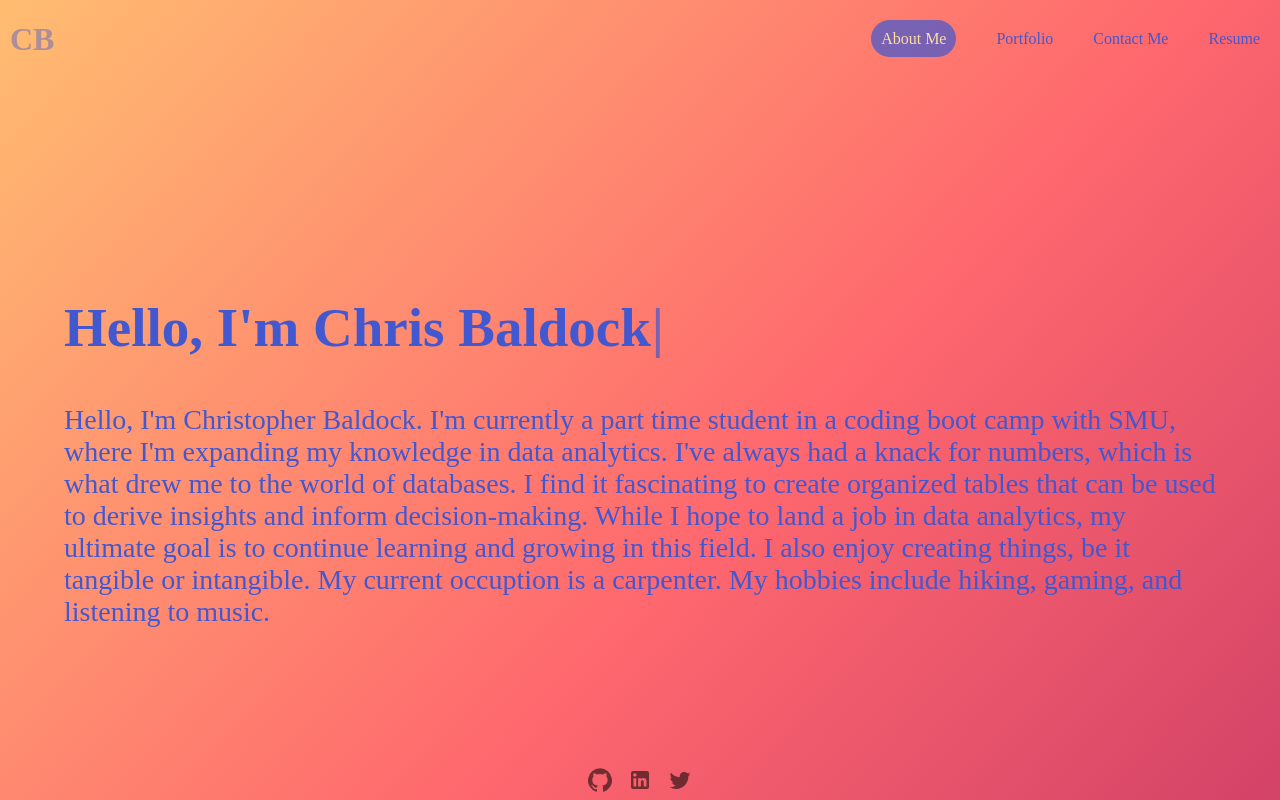
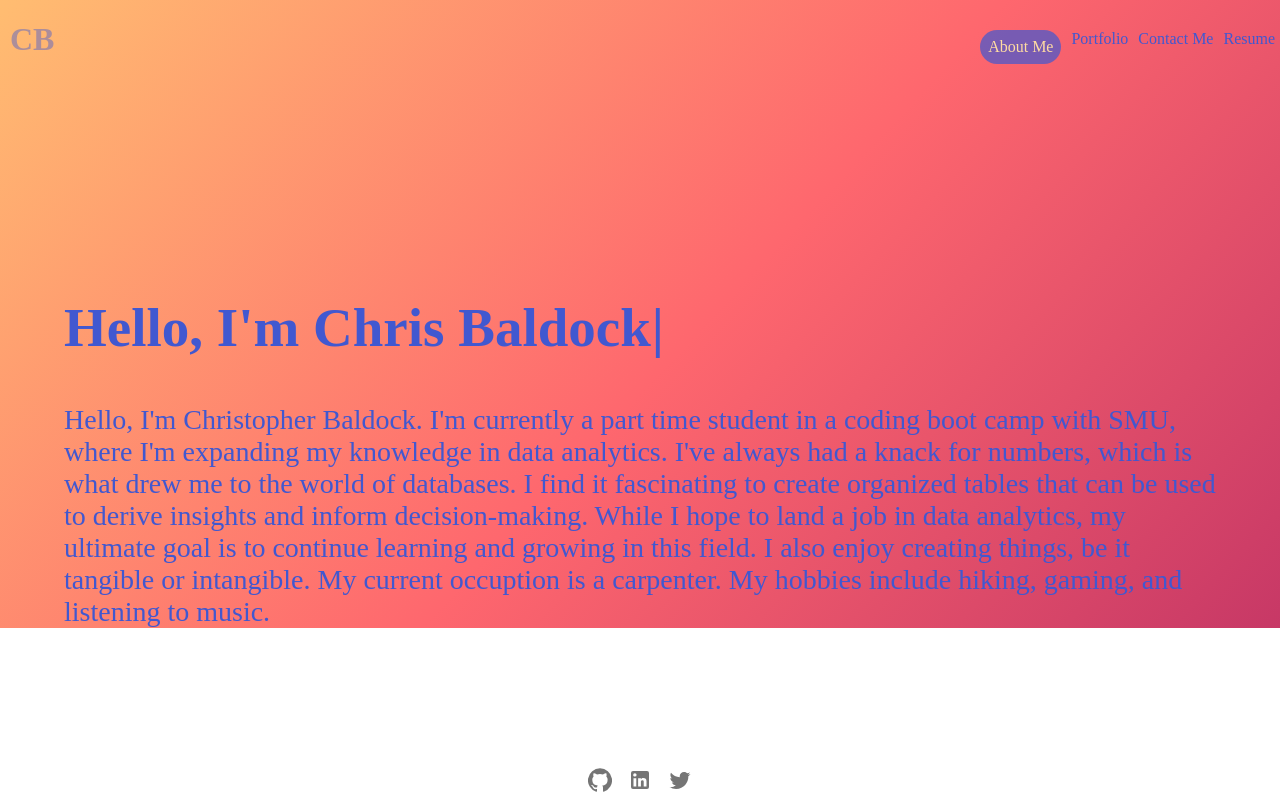
Before and after one commit to CBaldock2/Portfolio, a React (Create React App) app: page / in a window 1280 px wide. Shown: the top 800 px of the page. Built offline with nearby package versions, Linux system fonts and the light colour scheme; the HTML template or start-up script is replaced by a standard one.

Commit message:
fixes navbar styling and background color

```diff
--- a/src/components/Navigation.js
+++ b/src/components/Navigation.js
@@ -27,7 +27,7 @@ export default function Navigation() {
     const pageSwitch = (page) => setCurrentPage(page);
 
     return (
-        <div>
+        <div className="test">
             <Header currentPage={currentPage} pageSwitch={pageSwitch} />
             <main>
                 {renderPage()}
--- a/src/components/header.js
+++ b/src/components/header.js
@@ -8,11 +8,13 @@ function Header({ currentPage, pageSwitch }) {
             <nav className='navbar'>
                 <section
                      style={{
-                         marginLeft: 'auto'
+                         marginLeft: 'auto',
+                         display: 'flex',
+                         justifyContent: 'flex-end',
                      }}
                 >
-                    <ul className='nav navTabs'>
-                        <li className='aboutTab'>
+                    <ul className='nav navTabs' >
+                        <li className='aboutTab' >
                             <a
                                 href='#About'
                                 onClick={() => pageSwitch('About')}
@@ -21,7 +23,7 @@ function Header({ currentPage, pageSwitch }) {
                                 About Me
                             </a>
                         </li>
-                        <li className='portfolioTab'>
+                        <li className='portfolioTab' >
                             <a
                                 href='#portfolio'
                                 onClick={() => pageSwitch('Portfolio')}
@@ -30,7 +32,7 @@ function Header({ currentPage, pageSwitch }) {
                                 Portfolio
                             </a>
                         </li>
-                        <li className='contactTab'>
+                        <li className='contactTab' >
                             <a
                                 href='#Contact'
                                 onClick={() => pageSwitch('Contact')}
@@ -39,7 +41,7 @@ function Header({ currentPage, pageSwitch }) {
                                 Contact Me
                             </a>
                         </li>
-                        <li className='resumeTab'>
+                        <li className='resumeTab' >
                             <a
                                 href='#Resume'
                                 onClick={() => pageSwitch('Resume')}
--- a/src/styles/style.css
+++ b/src/styles/style.css
@@ -25,7 +25,7 @@ h1 {
 }
 
 .nav li {
-    margin: 20px;
+    margin: 20px 5px;
     list-style: none;
 }
 
@@ -37,16 +37,16 @@ h1 {
     color: #FFDCA2;
     background-color: #4159d0b4;
     border-radius: 25px;
-    padding: 10px;
+    padding: 8px;
+    display: flex;
+    justify-content: center;
+    align-items: center;
 }
 
 /* Gives each page the same background color */
-.aboutMeBG,
-.portfolioBG,
-.contactBG,
-.resumeBG {
+.test {
     width: 100%;
-    height: 100vh;
+    height: 100%;
     background-color: #FD8F52;
     background-image: linear-gradient(313deg,
             #C73866 0%,
```
